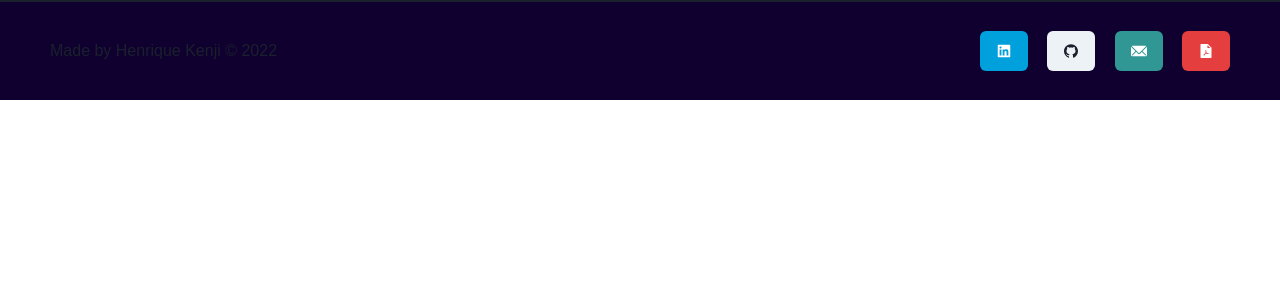
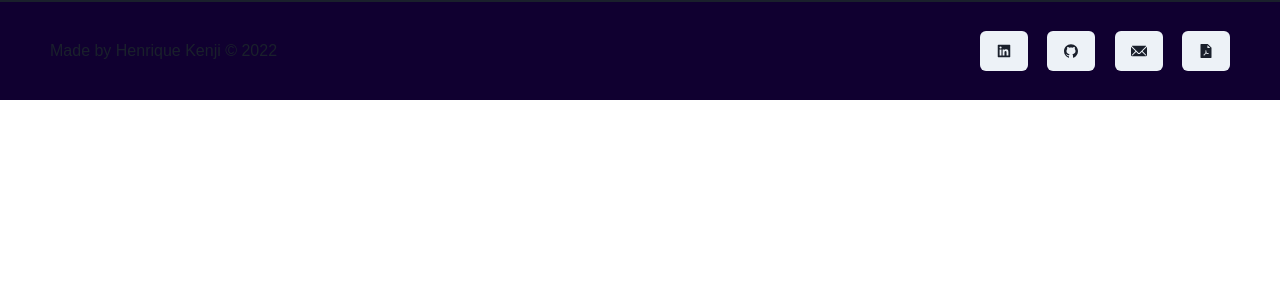
Before and after one commit to rxqvx/portfolio, a Next.js app: page /components/Footer in a window 1280 px wide. Shown: the top 300 px of the page. Built offline with nearby package versions, Linux system fonts and the light colour scheme.

Commit message:
refac: change footer style

```diff
--- a/pages/components/Footer.tsx
+++ b/pages/components/Footer.tsx
@@ -57,7 +57,7 @@ const Footer = () => {
           <Button
             key={buttonItem.id}
             _hover={buttonItem.hover}
-            colorScheme={buttonItem.colorScheme}
+            colorScheme="gray"
             variant="solid"
             onClick={() => handlePress(buttonItem.link)}
           >
```
